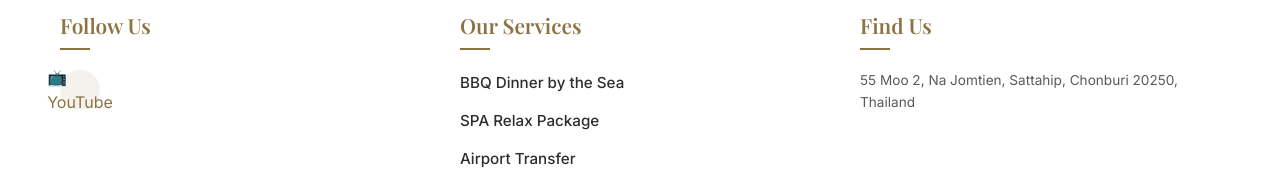
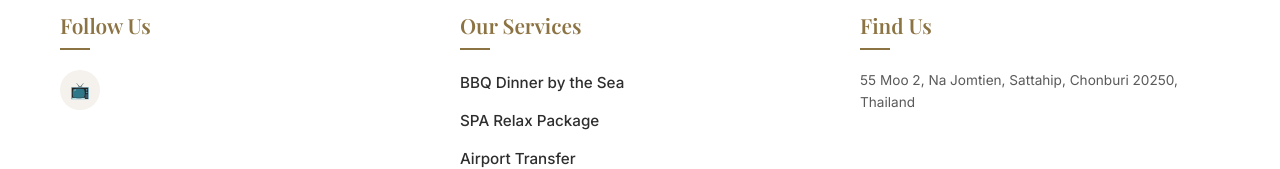
Before and after one commit to fctornadooficial-rgb/hotel-mvp, a React (Vite) app: page / in a window 1280 px wide. Shown: the part 2683-2852 px from the top of the page. Built offline with nearby package versions, Linux system fonts and the light colour scheme.

Commit message:
Update App.jsx

```diff
--- a/src/App.jsx
+++ b/src/App.jsx
@@ -1360,7 +1360,7 @@ function App() {
                   className="social-link"
                   style={{ display: 'inline-flex', alignItems: 'center', gap: '8px' }}
                 >
-                  📺 YouTube
+                  📺
                 </a>
               </div>
             </div>
```
